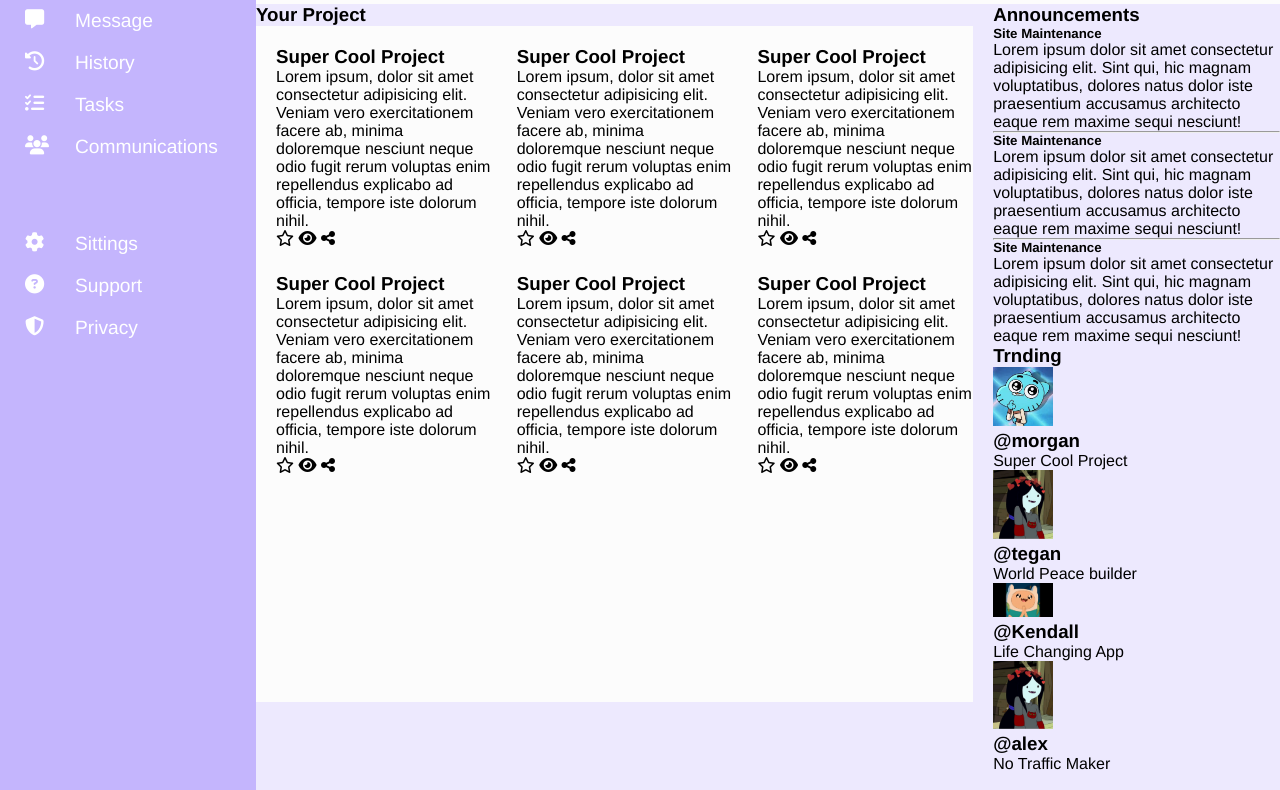
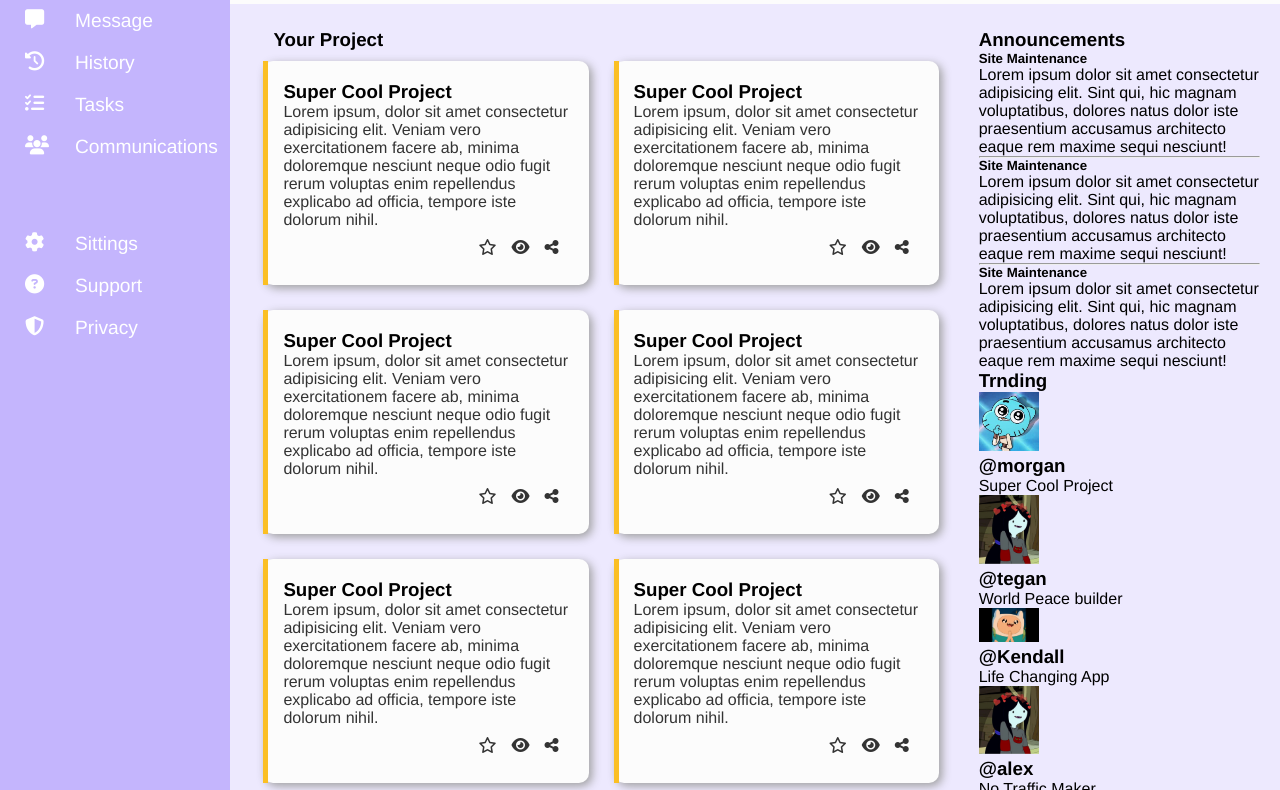
Before and after one commit to hudaabdllah/dashboard-TOP, a plain HTML site: page index.html in a window 1280 px wide. Shown: the part 179-969 px from the top of the page. Drawn offline with Linux system fonts and the light colour scheme.

Commit message:
styling part of main

```diff
--- a/index.html
+++ b/index.html
@@ -71,7 +71,7 @@
 
         <section class="main">
             <div class="projects">
-                <h3>Your Project</h3>
+                <h3 class="pro-title">Your Project</h3>
                 <div class="cards">
                     <div class="card">
                         <h3>Super Cool Project</h3>
--- a/style.css
+++ b/style.css
@@ -10,7 +10,7 @@ body{
 .container{
     height: 100vh;
     display: grid;
-    grid-template-columns: 20% 1fr;
+    grid-template-columns: 18% 1fr;
     grid-template-rows: 1fr 4fr;
     grid-template-areas:
     "side header"
@@ -28,6 +28,8 @@ body{
     grid-template-areas:
     "top-sec"
     "bottom-sec";
+
+    box-shadow: 5px 0 black ;
 }
 
 .header .top-sec{
@@ -176,7 +178,7 @@ body{
 
 .main{
     background-color: #ede9fe;
-
+    padding: 25px 20px 0 25px ;
     display: grid;
     grid-template-columns: 2.5fr 1fr;
     grid-template-rows: 1fr;
@@ -186,19 +188,54 @@ body{
     gap: 20px;
 }
 
+.projects .pro-title{
+    padding-left: 18px;
+}
+
 .main .cards{
     grid-area: projects;
-    padding: 20px 0 0 20px ;
-    background-color: #fcfcfc;
+    padding: 10px 20px 0 8px ;
+    border-radius: 20px;
     display: grid;
-    grid-template-columns: repeat(auto-fit, minmax(200px , 1fr));
+    grid-template-columns: repeat(2, minmax(200px , 1fr));
     grid-template-rows: repeat(3, 1fr);
     gap: 25px;
 
 }
 
+.main .cards .card{
+    background-color: #fcfcfc;
+    border-radius: 10px;
+    padding: 20px;
+    text-overflow: ellipsis;
+    box-shadow: 3px 3px 10px rgb(158, 158, 158) ;
 
 
+    & p,
+    i{
+        color: rgba(0, 0, 0 , 0.8);
+    }
+
+    position: relative;
+
+}
+
+.card::before{
+    content: "";
+    background-color: #fbbf24;
+    position: absolute;
+    left: 0;
+    top: 0;
+    width: 5px;
+    height: 100%;
+}
+
+.icons{
+    display: flex;
+    justify-content: end;
+    gap: 15px;
+    padding: 10px;
+}
 
 
 .right-main img{
```
